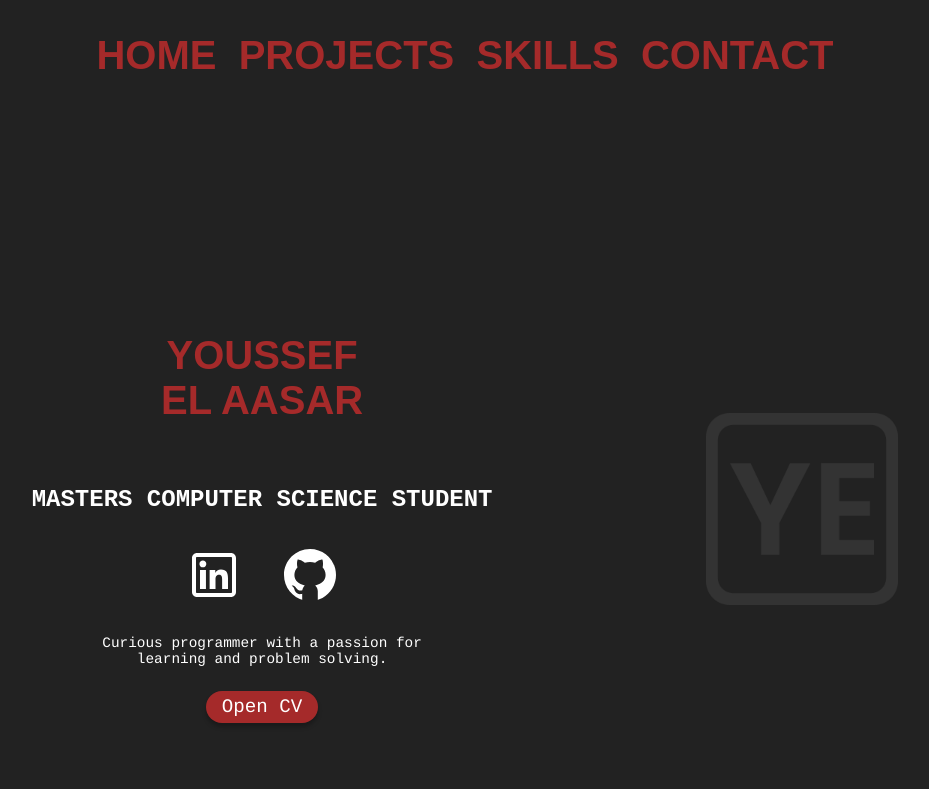
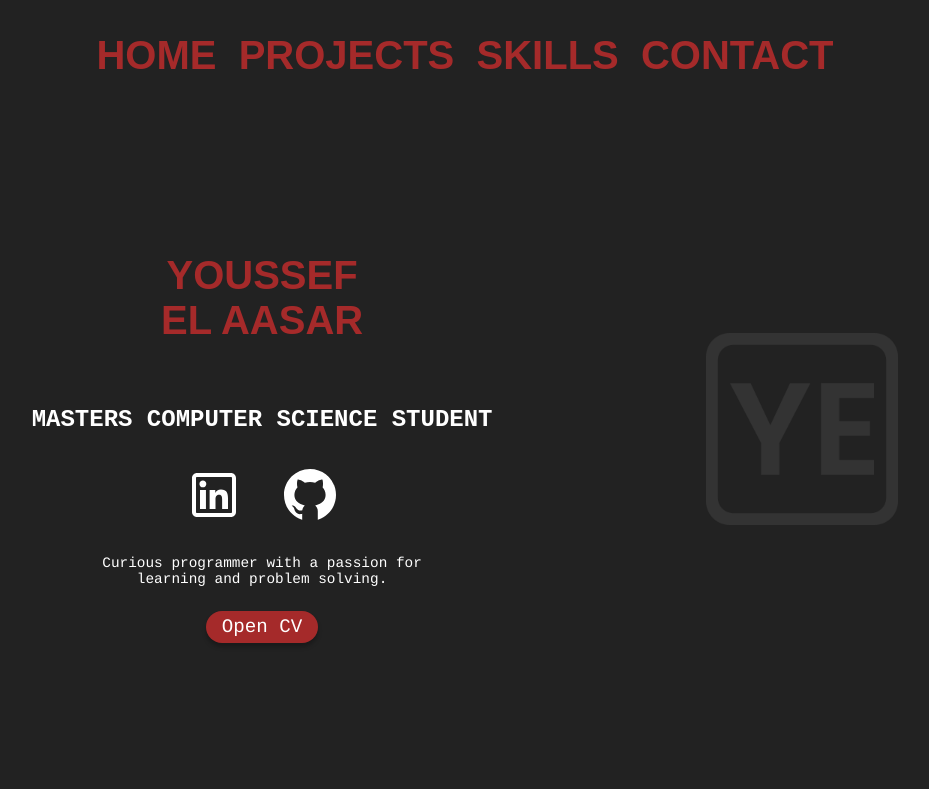
Before and after one commit to theglassofwater/PersonalWebsite, a React (Create React App) app: page / in a window 1280 px wide. Shown: the top 789 px of the page, without its empty margins (175-1104 px from the left). Built offline with nearby package versions, Linux system fonts and the light colour scheme.

Commit message:
Refactor Home component: Remove commented out header code and adjust container height

```diff
--- a/src/components/Home/Home.js
+++ b/src/components/Home/Home.js
@@ -8,6 +8,9 @@ import CV from "../../assets/CV_Base_Data.pdf";
 const Home = () => {
     return (
         <section id="home" className={styles.container}>
+            {/* <div className={styles.header}>
+                <h1>Home </h1>
+            </div> */}
             <div>
                 <img className="profilePicture" src={YeImage} alt="Profile Picture" />
             </div>
--- a/src/components/Home/Home.module.css
+++ b/src/components/Home/Home.module.css
@@ -5,8 +5,8 @@
   justify-content: center;
   gap: 20px;
   text-align: center;
-  height: 100dvh;
-  min-height: 500px;
+  height: 80dvh;
+  /* min-height: 500px; */
 
   .profilePicture {
       margin-top: 2rem;
@@ -53,6 +53,7 @@
       box-shadow: 0 2px 2px rgba(0, 0, 0, 0.25);
   }
 }
+
 .description {
   max-width: 45ch;
   margin-left: auto;
@@ -64,6 +65,12 @@
   flex-direction: column;
   gap: 10px;
 }
+
+/* .header{
+  display: flex;
+  flex-direction: column;
+  gap: 10px;
+} */
 
 
 @media (width >= 800px) {
```
